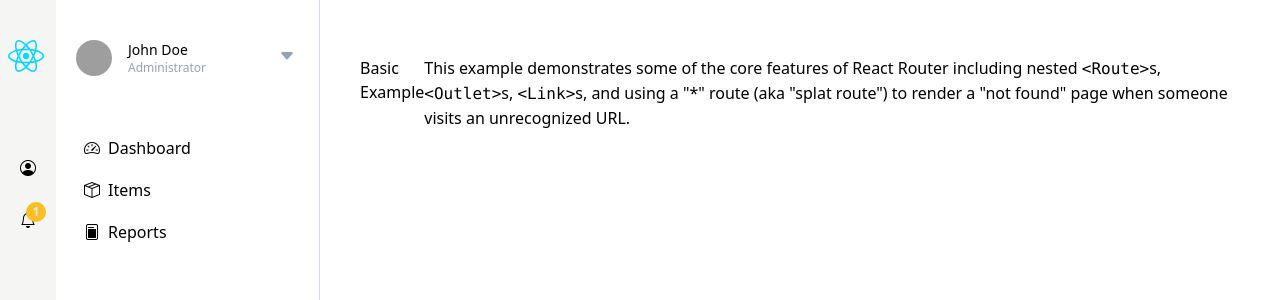
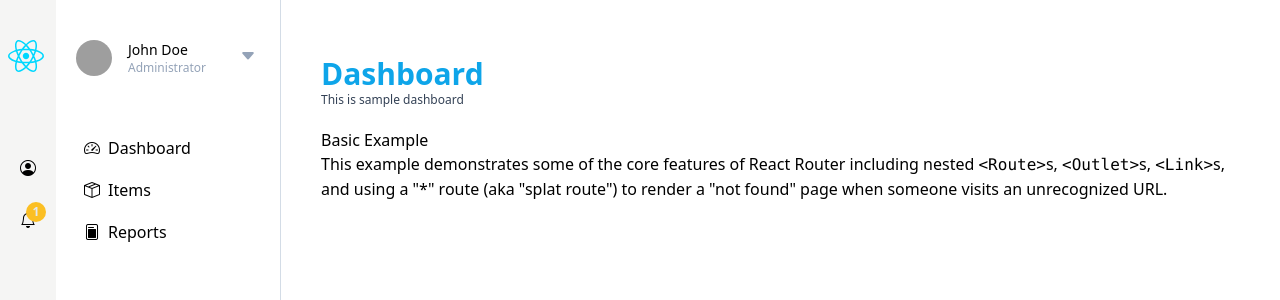
Before and after one commit to yogaxv/ashen-dashboard, a React (Vite) app: page / in a window 1280 px wide. Shown: the top 300 px of the page. Built offline with nearby package versions, Linux system fonts and the light colour scheme; grey boxes are pictures that could not be loaded.

Commit message:
header page

```diff
--- /dev/null
+++ b/src/components/HeaderPage/HeaderPage.jsx
@@ -0,0 +1,12 @@
+const HeaderPage = ({ name, description, className }) => {
+  return (
+    <header id="header" class={`${className}`}>
+      <h1 class="text-sky-500 dark:text-sky-400 text-2xl sm:text-3xl font-extrabold ">
+        {name}
+      </h1>
+      <p class="text-xs text-slate-700 dark:text-slate-400">{description}</p>
+    </header>
+  );
+};
+
+export default HeaderPage;
--- a/src/components/Layouts/MainSidebar/MainSidebar.jsx
+++ b/src/components/Layouts/MainSidebar/MainSidebar.jsx
@@ -6,7 +6,7 @@ import reactLogo from '../../../assets/react.svg'
 
 const MainSidebar = () => {
   return (
-    <div className="flex-none h-screen w-14 menu bg-[#f5f5f4] ">
+    <div className="h-screen w-14 menu bg-[#f5f5f4] ">
       <div className="w-14 py-10 px-2  bg-lilac-900 z-10 menu-scroll overflow-y-auto overflow-x-hidden">
         <div className="center mb-20 cursor-pointer menu-button">
           <a href="https://reactjs.org" target="_blank">
--- a/src/components/Layouts/MasterLayout.jsx
+++ b/src/components/Layouts/MasterLayout.jsx
@@ -1,10 +1,11 @@
+import HeaderPage from "../HeaderPage/HeaderPage";
 import MainSidebar from "./MainSidebar/MainSidebar";
 import SecondSidebar from "./SecondSidebar/SecondSidebar";
 
 const MasterLayout = () => {
   return (
     <div className="w-full min-h-screen flex ">
-      <aside className="flex flex-none flex-row h-screen w-80 sm:border-r border-gray-light ">
+      <aside className="flex flex-row h-screen w-80 sm:border-r border-gray-light ">
         <MainSidebar />
         <SecondSidebar />
 
@@ -15,7 +16,10 @@ const MasterLayout = () => {
         </button>
       </aside>
 
-      <main className="flex flex-1 content-start container px-10 py-14">
+      <main className="container px-10 py-14">
+
+        <HeaderPage name="Dashboard" description="This is sample dashboard" className="mb-5" />
+
         <h1>Basic Example</h1>
 
         <p>
```
